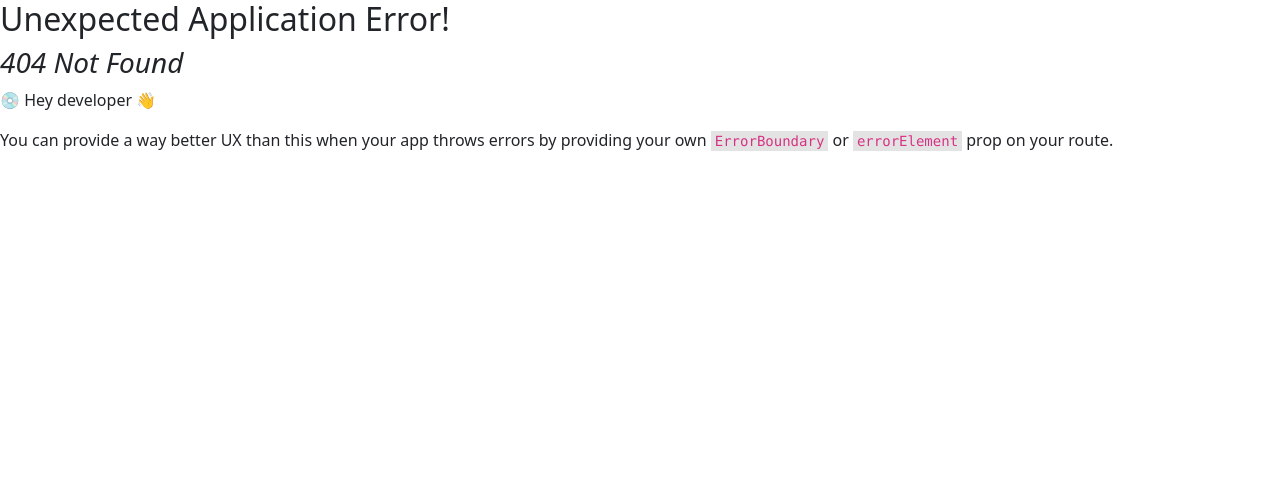
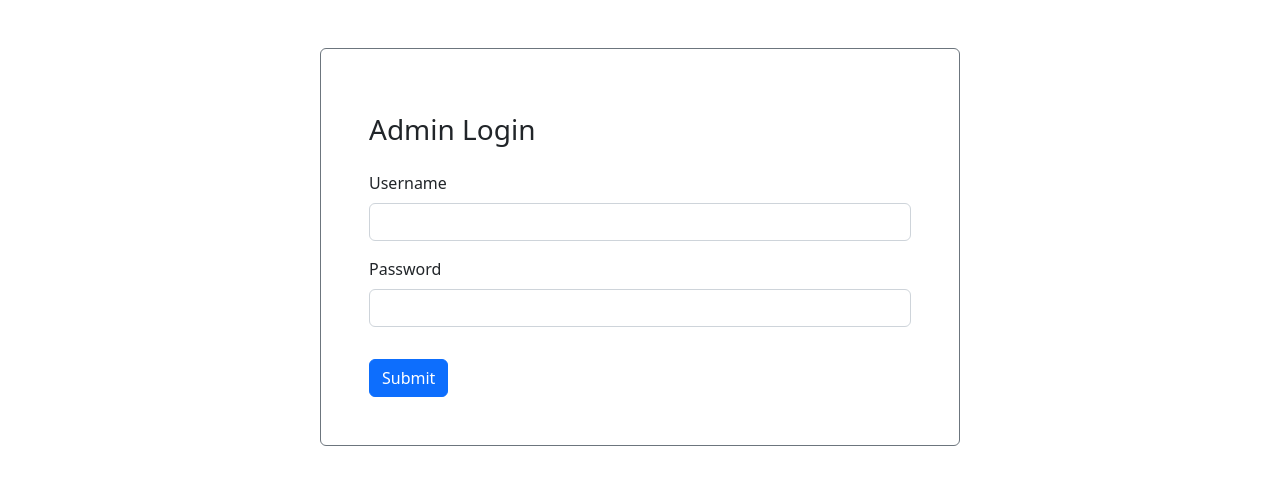
Before and after one commit to jkirira/react-game-shop, a React (Vite) app: page /admin/login in a window 1280 px wide. Before the commit this address had no page. Shown: the top 484 px of the page. Built offline with nearby package versions, Linux system fonts and the light colour scheme; no server answers.

Commit message:
Implementing admin login.

```diff
--- /dev/null
+++ b/src/apis/admin/auth.js
@@ -0,0 +1,7 @@
+import axios from 'axios';
+
+const BASE_API_URL = import.meta.env.VITE_API_URL + '/admin';
+
+export const loginApi = function (data, options = {}) {
+    return axios.post(`${BASE_API_URL}/login`, data, options);
+}
--- a/src/apis/client/auth.js
+++ b/src/apis/client/auth.js
@@ -1,6 +1,6 @@
 import axios from 'axios';
 
-const BASE_API_URL = 'http://localhost:5000/api/v1';
+const BASE_API_URL = import.meta.env.VITE_API_URL;
 
 export const loginApi = function (data, options = {}) {
     return axios.post(`${BASE_API_URL}/login`, data, options);
--- /dev/null
+++ b/src/pages/admin/Home.jsx
@@ -0,0 +1,5 @@
+export default function Home() {
+    return (
+        <div>Admin Home</div>
+    );
+}
--- /dev/null
+++ b/src/pages/admin/Login.jsx
@@ -0,0 +1,85 @@
+import { useState, useRef } from "react";
+import { useDispatch } from "react-redux";
+import { useNavigate } from "react-router-dom";
+import { Form, Button } from 'react-bootstrap';
+
+import { loginApi } from "../../apis/admin/auth";
+import { toastNotify } from "../../helpers";
+import { setUser } from "../../store/slices/userSlice";
+import { loggedIn } from "../../store/slices/authSlice";
+
+function Login() {
+    const navigate = useNavigate();
+    const dispatch = useDispatch();
+    const submitButtonRef = useRef(null);
+    const usernameRef = useRef(null);
+    const passwordRef = useRef(null);
+
+    const [loading, setLoading] = useState(false);
+
+    const handleSubmit = (e) => {
+        e.preventDefault();
+        e.stopPropagation();
+
+        submitButtonRef.current.disabled = true;
+        setLoading(true);
+
+        const form_data = {};
+        form_data['username'] = usernameRef?.current?.value;
+        form_data['password'] = passwordRef?.current?.value;
+
+        loginApi(form_data)
+            .then(response => {
+                // console.log(response)
+                let data = response.data;
+                toastNotify(data.message, { type: data.type });
+                dispatch(setUser(data['user']));
+                dispatch(loggedIn({
+                    token: data['token'],
+                    isAdmin: data['isAdmin'],
+                    id: data['user'] ? data['user']['id'] : null,
+                }));
+                navigate('/admin');
+            })
+            .catch(error => {
+                console.log(error);
+                toastNotify(error.response.data.message, { type: error.response.data.type });
+            })
+            .then(() => {
+                if (submitButtonRef.current){
+                    submitButtonRef.current.disabled = false;
+                }
+                setLoading(false);
+            });
+
+    };
+
+    return (
+        <div className="mx-auto my-5 border border-secondary rounded p-5 d-flex flex-column w-50">
+            <section className="my-3">
+                <h3>Admin Login</h3>
+            </section>
+            <section>
+                <Form onSubmit={handleSubmit}>
+                    <Form.Group className="mb-3" controlId="usernameInput">
+                        <Form.Label>Username</Form.Label>
+                        <Form.Control ref={usernameRef} type="text" required />
+                    </Form.Group>
+
+                    <Form.Group className="mb-3">
+                        <Form.Label htmlFor="loginPasswordInput">Password</Form.Label>
+                        <Form.Control ref={passwordRef} type="password" required />
+                    </Form.Group>
+
+                    <Button ref={submitButtonRef} className='mt-3' variant="primary" type="submit">
+                        Submit
+                    </Button>
+
+                </Form>
+
+            </section>
+        </div>
+    );
+}
+
+export default Login;
--- a/src/router.jsx
+++ b/src/router.jsx
@@ -2,6 +2,7 @@ import { createBrowserRouter } from 'react-router-dom'
 import BaseLayout from './layouts/BaseLayout'
 import AdminLayout from './layouts/admin/AdminLayout'
 import ClientLayout from './layouts/client/ClientLayout'
+import adminRoutes from './routes/admin/index'
 import clientRoutes from './routes/client/index'
 
 const browserRouter = createBrowserRouter([
@@ -12,7 +13,7 @@ const browserRouter = createBrowserRouter([
             {
                 path: 'admin',
                 element: <AdminLayout />,
-                children: []
+                children: adminRoutes,
             },
             {
                 element: <ClientLayout />,
--- /dev/null
+++ b/src/routes/admin/index.jsx
@@ -0,0 +1,15 @@
+import AdminHome from '../../pages/admin/Home'
+import AdminLogin from '../../pages/admin/Login'
+
+const routes = [
+    {
+        index: true,
+        element: <AdminHome />,
+    },
+    {
+        path: 'login',
+        element: <AdminLogin />
+    },
+]
+
+export default routes;
```
Also changed, not shown: 2 other files (tests, documents, lock files or other folders).
